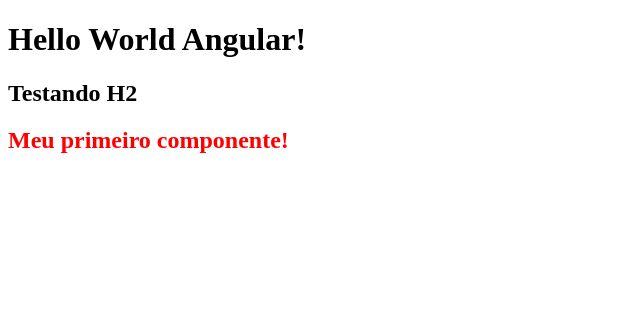
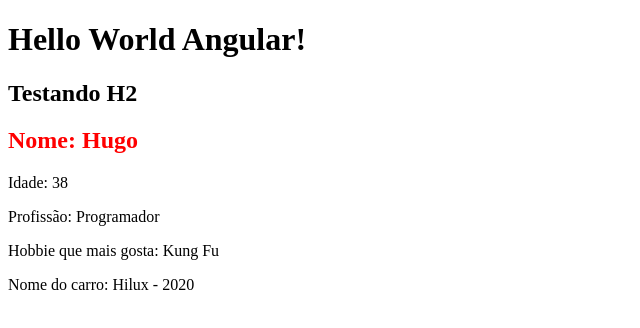
Before and after one commit to hbakergo/curso-angular-batisti, an Angular app: page / in a window 1280 px wide. Shown: the top 328 px of the page, without its empty margins (0-640 px from the left). Built offline with nearby package versions, Linux system fonts and the light colour scheme.

Commit message:
interpolacao

```diff
--- a/src/app/components/first-component/first-component.component.html
+++ b/src/app/components/first-component/first-component.component.html
@@ -1 +1,5 @@
-<h2>Meu primeiro componente!</h2>
+<h2>Nome: {{ name }}</h2>
+<p>Idade: {{ age }}</p>
+<p>Profissão: {{ job }}</p>
+<p>Hobbie que mais gosta: {{ hobbies [2] }}</p>
+<p>Nome do carro: {{ car.name }} - {{ car.year }}</p>
--- a/src/app/components/first-component/first-component.component.ts
+++ b/src/app/components/first-component/first-component.component.ts
@@ -6,6 +6,14 @@
   styleUrls: ['./first-component.component.css']
 })
 export class FirstComponentComponent implements OnInit {
+  name:string = "Hugo";
+  age: number = 38;
+  job = "Programador";
+  hobbies = ["Ler", "Estudar", "Kung Fu"];
+  car = {
+    name: 'Hilux',
+    year: 2020,
+  }
 
   constructor() { }
 
```
